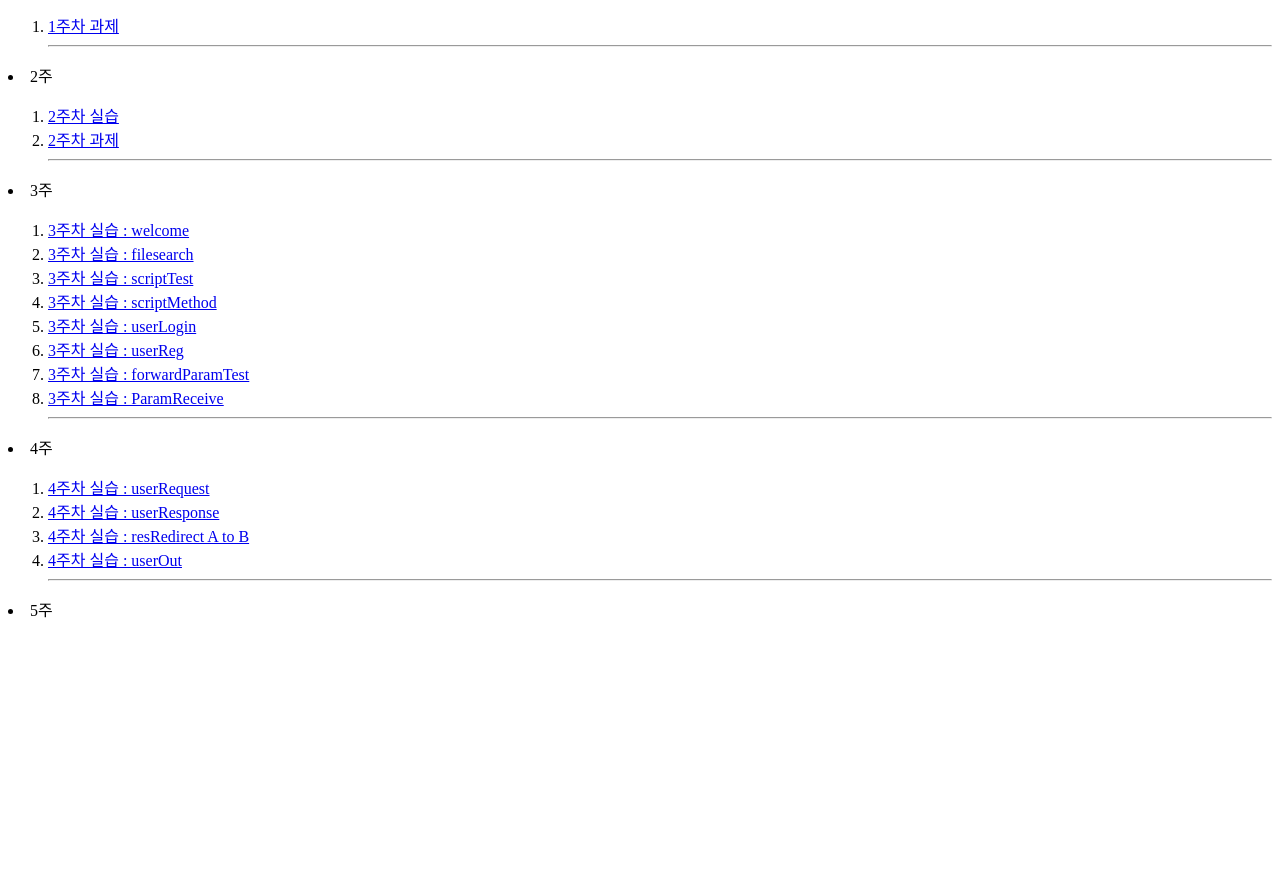
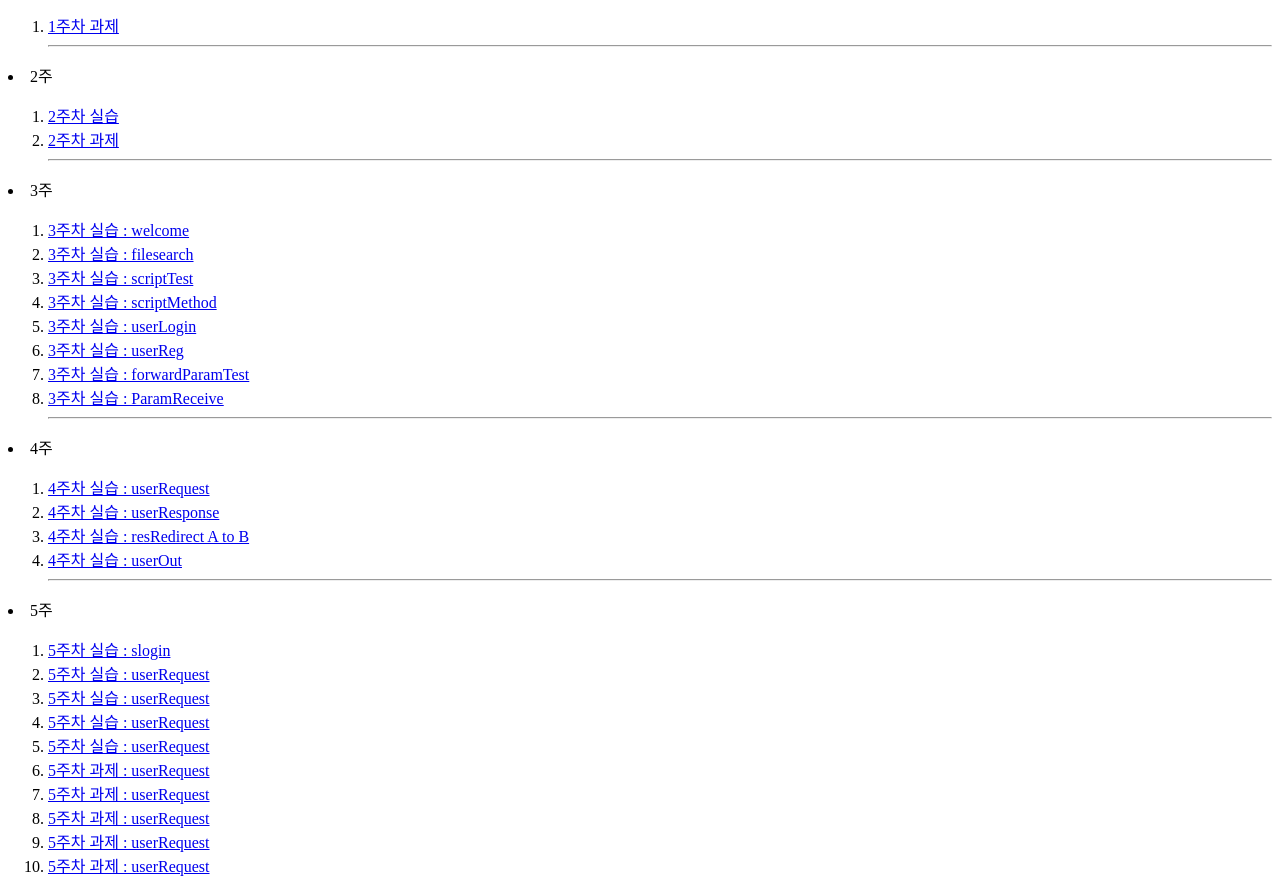
Before and after one commit to choeyunhwa/choeyunhwa.github.io, a plain HTML site: page index.html in a window 1280 px wide. Shown: the part 116-1009 px from the top of the page. Before the commit the page ends 800 px from the top, so only its background shows below. Drawn offline with Linux system fonts and the light colour scheme.

Commit message:
Update index.html

```diff
--- a/index.html
+++ b/index.html
@@ -38,7 +38,17 @@
 
       <li id="5week">5주</li>
             <ol>
+               <li><a href="https://choeyunhwa.github.io/slogin.html">5주차 실습 : slogin</a></li>
+               <li><a href="https://choeyunhwa.github.io/userRequest.html">5주차 실습 : userRequest</a></li>
+               <li><a href="https://choeyunhwa.github.io/userRequest.html">5주차 실습 : userRequest</a></li>
+               <li><a href="https://choeyunhwa.github.io/userRequest.html">5주차 실습 : userRequest</a></li>
+               <li><a href="https://choeyunhwa.github.io/userRequest.html">5주차 실습 : userRequest</a></li>
 
+               <li><a href="https://choeyunhwa.github.io/userRequest.html">5주차 과제 : userRequest</a></li>
+               <li><a href="https://choeyunhwa.github.io/userRequest.html">5주차 과제 : userRequest</a></li>
+               <li><a href="https://choeyunhwa.github.io/userRequest.html">5주차 과제 : userRequest</a></li>
+               <li><a href="https://choeyunhwa.github.io/userRequest.html">5주차 과제 : userRequest</a></li>
+               <li><a href="https://choeyunhwa.github.io/userRequest.html">5주차 과제 : userRequest</a></li>
             </ol>
  </body>
  </html>
```
